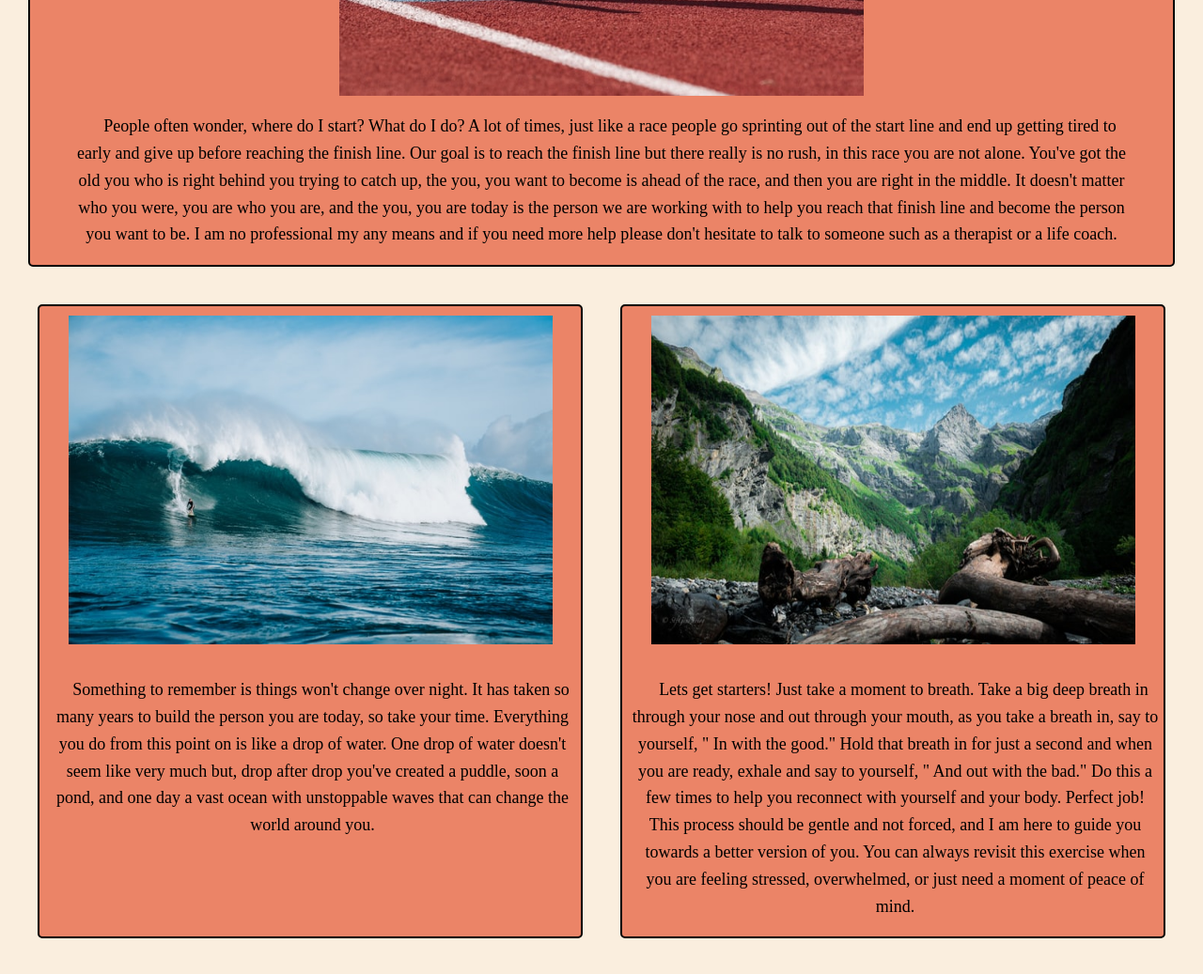
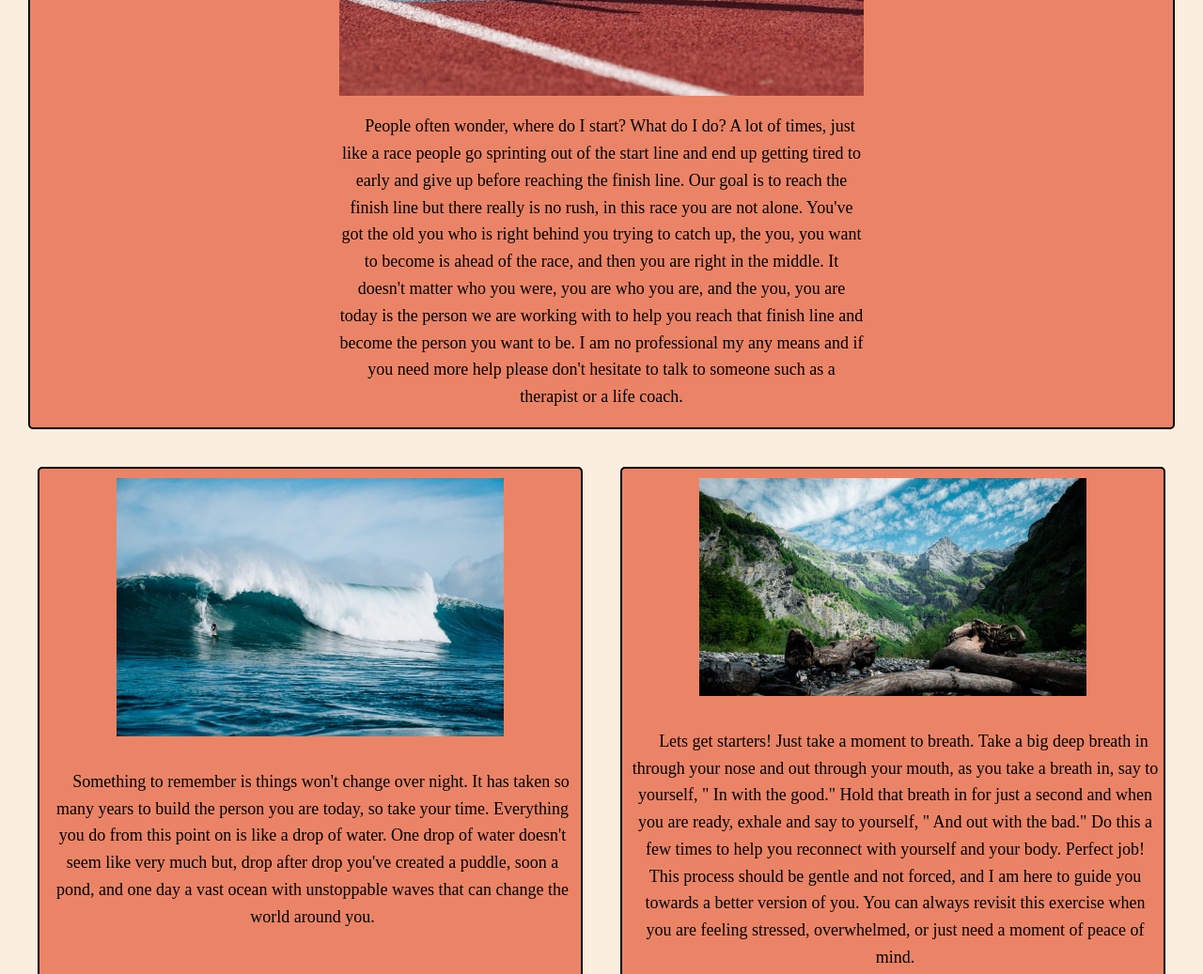
Before and after one commit to Jennywest715/FinalProjectRepository, a plain HTML site: page Html/about.html in a window 1280 px wide. Shown: the part 560-1597 px from the top of the page at 94% size. Drawn offline with Linux system fonts and the light colour scheme; a web font is replaced by a local one.

Commit message:
small changes on the about page

```diff
--- a/CSS/about.css
+++ b/CSS/about.css
@@ -58,6 +58,12 @@ body {
     margin-right: auto;
     width: 50%;
 }
+.box1 p {
+    text-align: center;
+    margin-left: auto;
+    margin-right: auto;
+    width: 50%;
+}
 .box2 {
     margin: 20px;
     border-style: solid;
@@ -106,11 +112,12 @@ body {
     border-radius: 5px;
 }
 .grid img {
-    width:575px;
-    height: 360px;
+    margin-left: auto;
+    margin-right: auto;
+    width: 75%;
     padding-top: 10px;
-    padding-left: 30px;
-    padding-right: 30px;
+    padding-left: 10px;
+    padding-right: 10px;
 }
 .about {
     text-align: center;
--- a/CSS/contact.css
+++ b/CSS/contact.css
@@ -51,7 +51,6 @@ body {
     padding:10px;
     justify-content: center;
     margin-bottom: 15px;
-
 }
 h3 {
     text-align: center;
```
